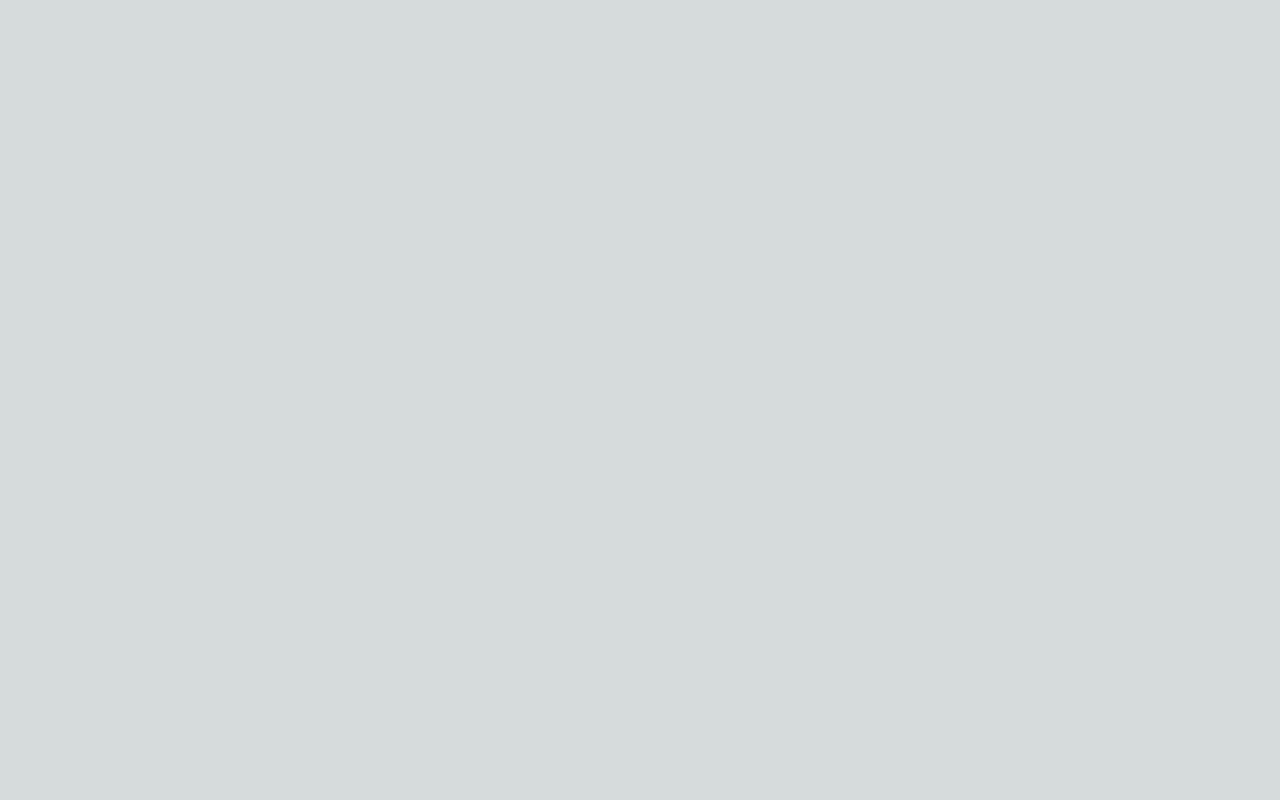
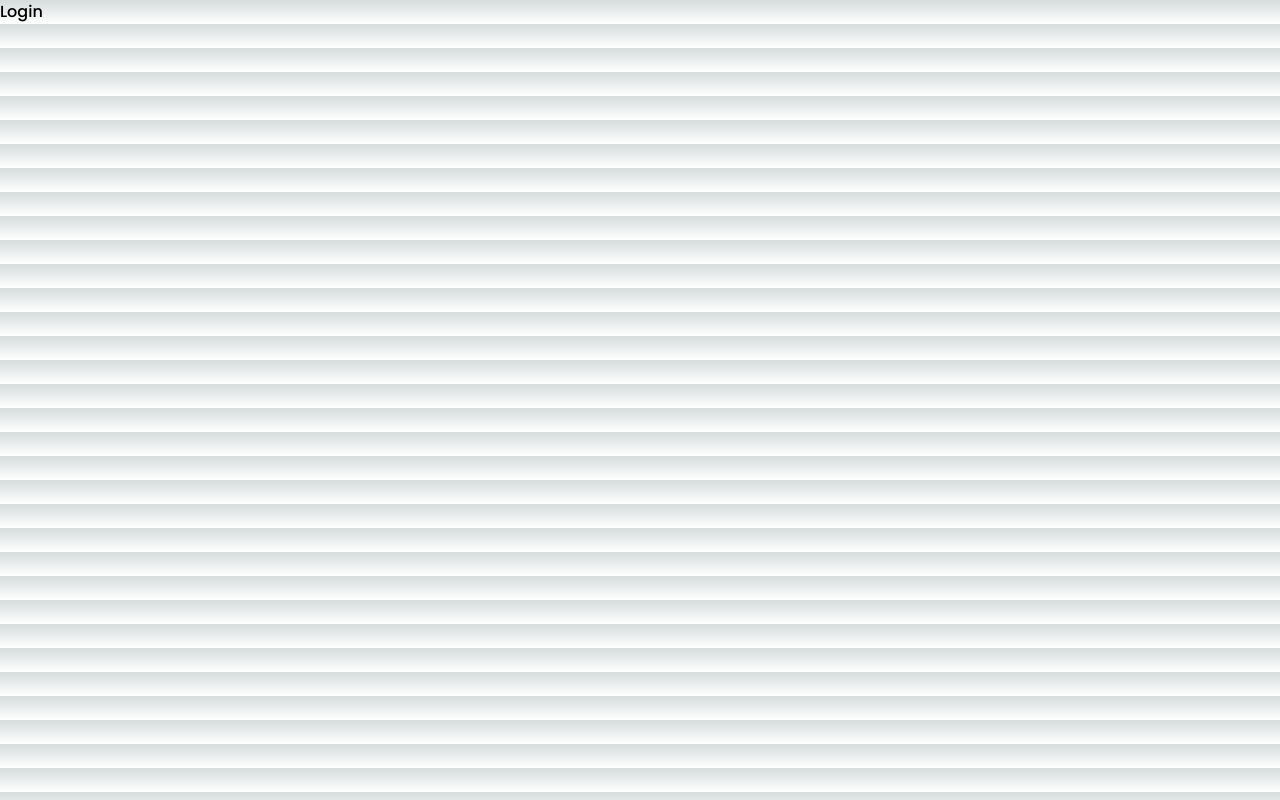
Before and after one commit to WahanaDatabase/absensi, a Next.js app: page / in a window 1280 px wide. Built offline with nearby package versions, Linux system fonts and the light colour scheme.

Commit message:
dashboard

```diff
--- a/src/app/page.tsx
+++ b/src/app/page.tsx
@@ -1,3 +1,7 @@
 export default function Home() {
-  return <main></main>;
+  return (
+    <main>
+      <div>Login</div>
+    </main>
+  );
 }
```
